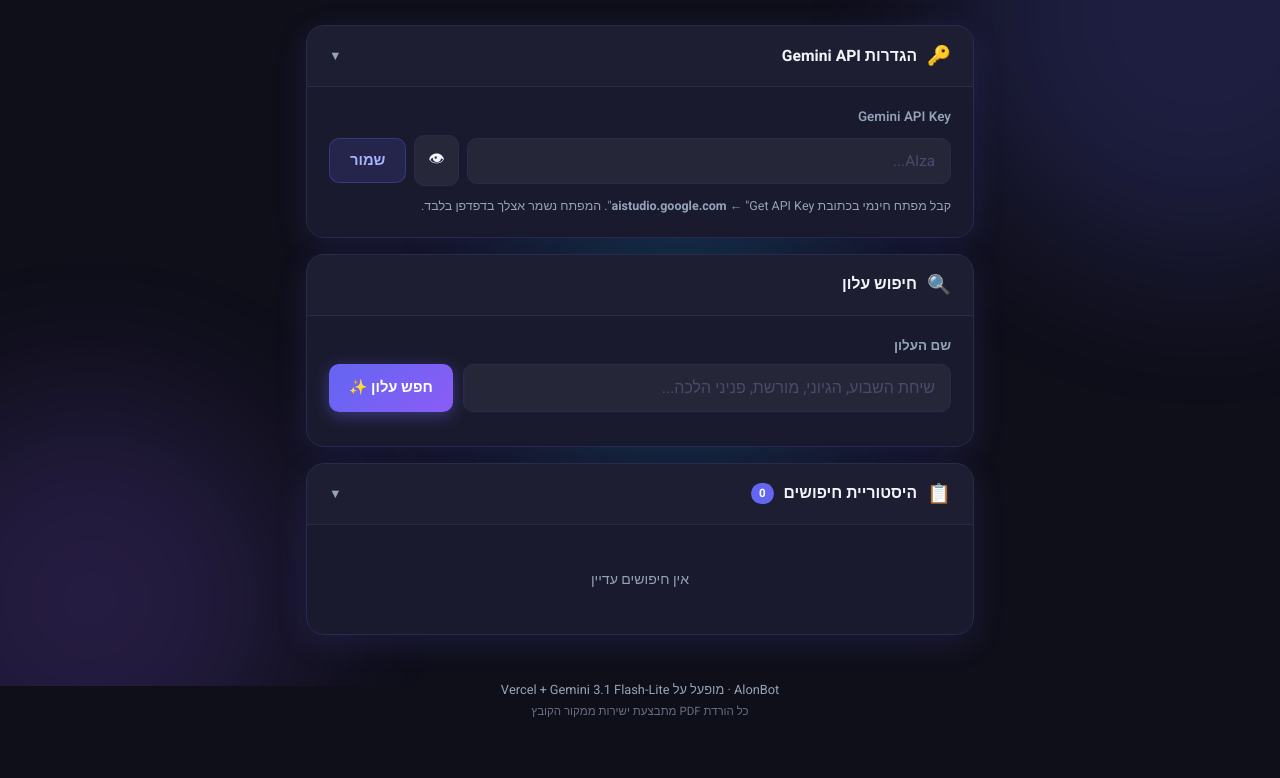
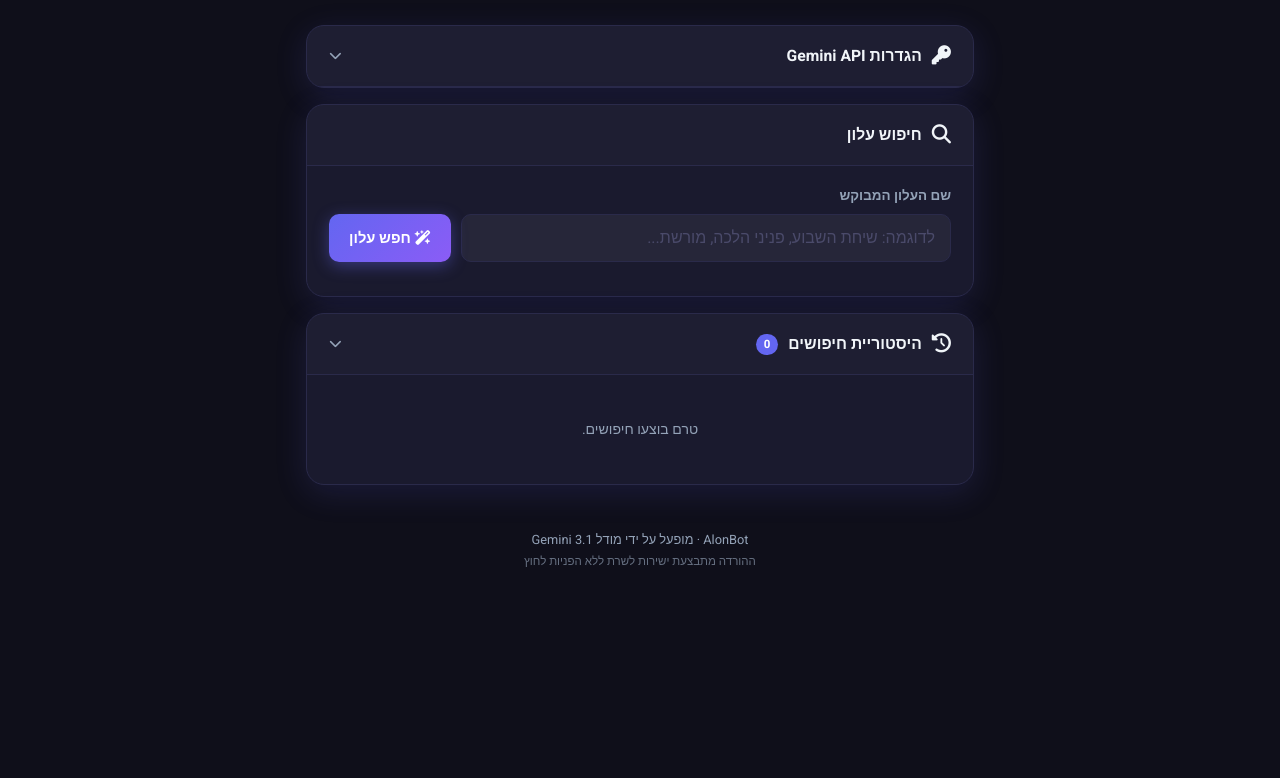
Before and after one commit to HARTK850/alonbot, a plain HTML site: page public/index.html in a window 1280 px wide. Shown: the part 114-892 px from the top of the page. After the commit the page ends 800 px from the top, so only its background shows below. Drawn offline with Linux system fonts and the light colour scheme.

Commit message:
Update index.html

```diff
--- a/public/index.html
+++ b/public/index.html
@@ -6,26 +6,20 @@
   <title>מוצא עלוני שבת | AlonBot</title>
   <link rel="stylesheet" href="style.css"/>
   <link rel="preconnect" href="https://fonts.googleapis.com"/>
-  <link href="https://fonts.googleapis.com/css2?family=Heebo:wght@300;400;500;600;700;800;900&display=swap"
-        rel="stylesheet"/>
+  <link href="https://fonts.googleapis.com/css2?family=Heebo:wght@300;400;500;600;700;800&display=swap" rel="stylesheet"/>
+  <!-- ספריית FontAwesome לאייקונים מקצועיים -->
+  <link rel="stylesheet" href="https://cdnjs.cloudflare.com/ajax/libs/font-awesome/6.4.0/css/all.min.css"/>
 </head>
 <body>
-  <div class="bg-orbs">
-    <div class="orb orb1"></div>
-    <div class="orb orb2"></div>
-    <div class="orb orb3"></div>
-  </div>
-
   <div class="app">
-
     <!-- HEADER -->
-    <header class="header">
+    <header class="header animate-fade-in">
       <div class="header-content">
         <div class="logo-group">
-          <div class="logo-icon">📖</div>
+          <div class="logo-icon"><i class="fa-solid fa-book-open-reader"></i></div>
           <div class="logo-text">
             <h1>מוצא עלוני שבת</h1>
-            <p>חיפוש והורדת עלוני שבת · מופעל על ידי Gemini AI</p>
+            <p>חיפוש והורדת עלוני שבת בצורה חכמה ומדויקת</p>
           </div>
         </div>
         <div class="header-badge">AlonBot</div>
@@ -33,51 +27,48 @@
     </header>
 
     <main class="main">
-
       <!-- API KEY CARD -->
-      <div class="card" id="apiCard">
+      <div class="card animate-slide-up" id="apiCard" style="animation-delay: 0.1s;">
         <div class="card-header" onclick="toggleCard('apiBody','apiChevron')">
           <div class="card-title">
-            <span class="card-icon">🔑</span>
+            <span class="card-icon"><i class="fa-solid fa-key"></i></span>
             <span>הגדרות Gemini API</span>
           </div>
-          <span class="chevron" id="apiChevron">▼</span>
+          <span class="chevron" id="apiChevron"><i class="fa-solid fa-chevron-down"></i></span>
         </div>
-        <div class="card-body" id="apiBody">
-          <label class="field-label">Gemini API Key</label>
+        <div class="card-body" id="apiBody" style="display: none;">
+          <label class="field-label">מפתח התחברות (API Key)</label>
           <div class="field-row">
-            <input class="field-input" type="password" id="apiKey"
-                   placeholder="AIza..."/>
-            <button class="icon-btn" onclick="toggleApiVis()" title="הצג/הסתר">👁</button>
-            <button class="btn btn-soft" onclick="saveKey()">שמור</button>
+            <input class="field-input" type="password" id="apiKey" placeholder="הכנס את המפתח שלך כאן..."/>
+            <button class="icon-btn" onclick="toggleApiVis()" title="הצג/הסתר"><i class="fa-solid fa-eye"></i></button>
+            <button class="btn btn-soft" onclick="saveKey()"><i class="fa-solid fa-floppy-disk"></i> שמור</button>
           </div>
           <p class="hint">
-            קבל מפתח חינמי בכתובת <strong>aistudio.google.com</strong> ←
-            "Get API Key". המפתח נשמר אצלך בדפדפן בלבד.
+            המפתח נשמר אצלך בדפדפן בלבד. ניתן להנפיק מפתח חינמי ב-Google AI Studio.
           </p>
         </div>
       </div>
 
       <!-- SEARCH CARD -->
-      <div class="card search-card">
+      <div class="card search-card animate-slide-up" style="animation-delay: 0.2s;">
         <div class="card-header-static">
-          <span class="card-icon">🔍</span>
+          <span class="card-icon"><i class="fa-solid fa-magnifying-glass"></i></span>
           <span class="card-title-text">חיפוש עלון</span>
         </div>
         <div class="card-body">
-          <label class="field-label">שם העלון</label>
+          <label class="field-label">שם העלון המבוקש</label>
           <div class="search-row">
             <input class="field-input search-input" type="text" id="bulletinName"
-                   placeholder="שיחת השבוע, הגיוני, מורשת, פניני הלכה..."
+                   placeholder="לדוגמה: שיחת השבוע, פניני הלכה, מורשת..."
                    onkeydown="if(event.key==='Enter') doSearch()"/>
             <button class="btn btn-primary" id="searchBtn" onclick="doSearch()">
-              <span id="btnLabel">חפש עלון ✨</span>
+              <span id="btnLabel"><i class="fa-solid fa-wand-magic-sparkles"></i> חפש עלון</span>
               <span id="btnSpinner" class="spinner" style="display:none"></span>
             </button>
           </div>
 
           <!-- STATUS BAR -->
-          <div id="statusWrap" style="display:none" class="status-wrap">
+          <div id="statusWrap" style="display:none" class="status-wrap animate-fade-in">
             <div id="statusBar" class="status-bar">
               <span id="statusIcon" class="status-icon"></span>
               <span id="statusText"></span>
@@ -85,52 +76,47 @@
           </div>
 
           <!-- RESULT BOX -->
-          <div id="resultBox" style="display:none" class="result-box">
+          <div id="resultBox" style="display:none" class="result-box animate-slide-up">
             <div class="result-inner">
               <div class="result-file">
-                <div class="file-icon">📄</div>
+                <div class="file-icon"><i class="fa-solid fa-file-pdf"></i></div>
                 <div class="file-meta">
                   <div class="file-name" id="resName"></div>
-                  <div class="file-sub">קובץ PDF מוכן להורדה</div>
+                  <div class="file-sub">קובץ PDF נבדק ומוכן להורדה ישירה</div>
                 </div>
               </div>
-              <a id="downloadLink" href="#" class="btn btn-download" target="_blank"
-                 rel="noopener noreferrer" onclick="trackDownload()">
-                ⬇️ הורד PDF
+              <a id="downloadLink" href="#" class="btn btn-download" onclick="trackDownload()">
+                <i class="fa-solid fa-download"></i> הורד קובץ
               </a>
             </div>
           </div>
-
         </div>
       </div>
 
       <!-- HISTORY CARD -->
-      <div class="card">
+      <div class="card animate-slide-up" style="animation-delay: 0.3s;">
         <div class="card-header" onclick="toggleCard('histBody','histChevron')">
           <div class="card-title">
-            <span class="card-icon">📋</span>
+            <span class="card-icon"><i class="fa-solid fa-clock-rotate-left"></i></span>
             <span>היסטוריית חיפושים</span>
             <span class="badge" id="histCount">0</span>
           </div>
-          <span class="chevron" id="histChevron">▼</span>
+          <span class="chevron" id="histChevron"><i class="fa-solid fa-chevron-down"></i></span>
         </div>
         <div class="card-body" id="histBody">
-          <div id="histEmpty" class="empty-msg">אין חיפושים עדיין</div>
+          <div id="histEmpty" class="empty-msg">טרם בוצעו חיפושים.</div>
           <div id="histList"></div>
-          <button class="btn btn-ghost btn-sm" id="clearHistBtn"
-                  onclick="clearHist()" style="display:none;margin-top:12px">
-            🗑 נקה היסטוריה
+          <button class="btn btn-ghost btn-sm" id="clearHistBtn" onclick="clearHist()" style="display:none;margin-top:16px">
+            <i class="fa-solid fa-trash-can"></i> נקה היסטוריה
           </button>
         </div>
       </div>
-
     </main>
 
-    <footer class="footer">
-      <p>AlonBot · מופעל על Vercel + Gemini 3.1 Flash-Lite</p>
-      <p class="footer-sub">כל הורדת PDF מתבצעת ישירות ממקור הקובץ</p>
+    <footer class="footer animate-fade-in" style="animation-delay: 0.4s;">
+      <p>AlonBot · מופעל על ידי מודל Gemini 3.1</p>
+      <p class="footer-sub">ההורדה מתבצעת ישירות לשרת ללא הפניות לחוץ</p>
     </footer>
-
   </div>
 
   <script src="app.js"></script>
```
